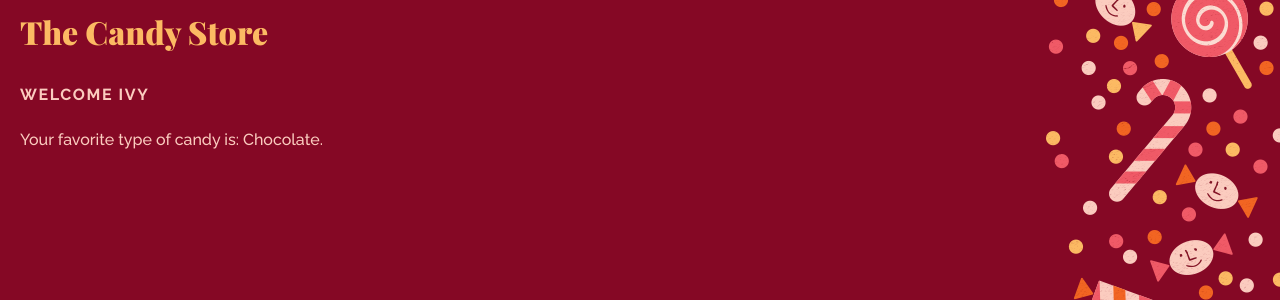
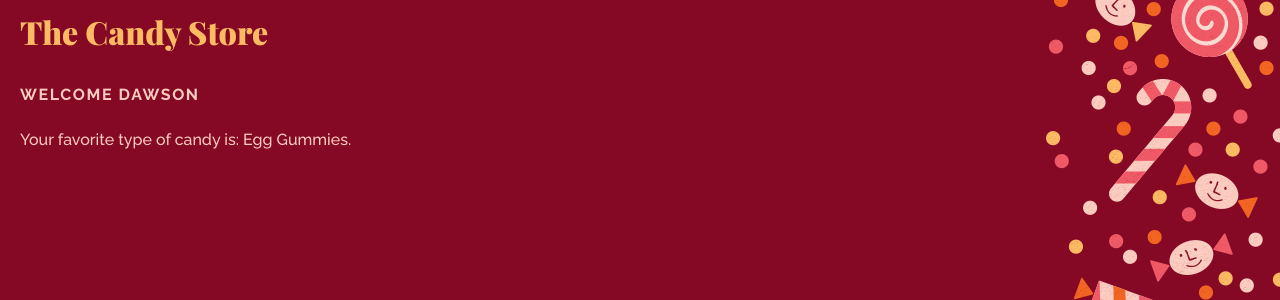
Before and after one commit to Dhuds1/DGL-123-PHP, a PHP site: page /section_a/c01/echo-shorthand.php in a window 1280 px wide. Shown: the top 300 px of the page. Run offline with PHP 8.4, Linux system fonts and the light colour scheme.

Commit message:
did the thing

```diff
--- a/phpbook/section_a/c01/echo-shorthand.php
+++ b/phpbook/section_a/c01/echo-shorthand.php
@@ -1,6 +1,6 @@
 <?php
-$name      = 'Ivy';
-$favorites = ['Chocolate', 'Toffee', 'Fudge',];
+$name      = 'Dawson';
+$favorites = ['Egg Gummies','Chocolate', 'Toffee', 'Fudge',];
 ?>
 <!DOCTYPE html>
 <html>
```
